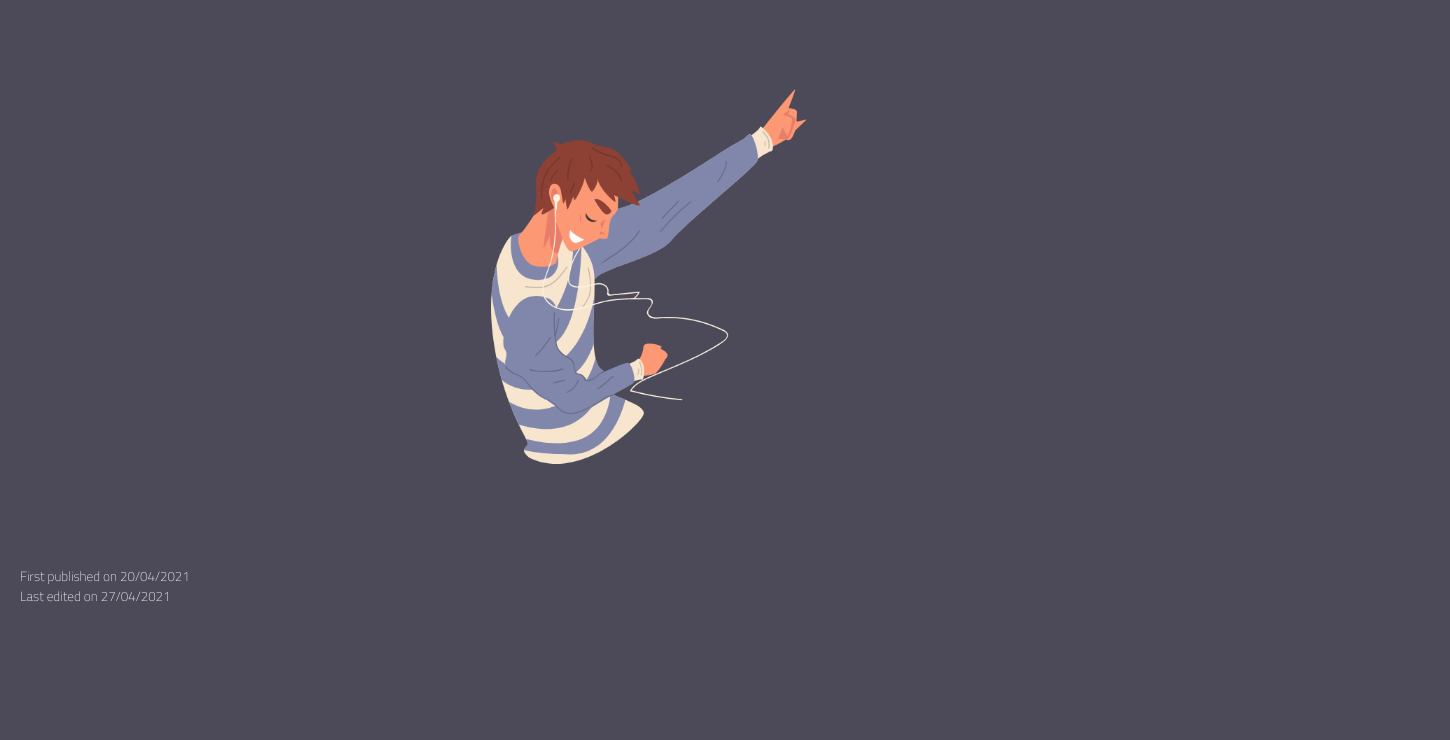
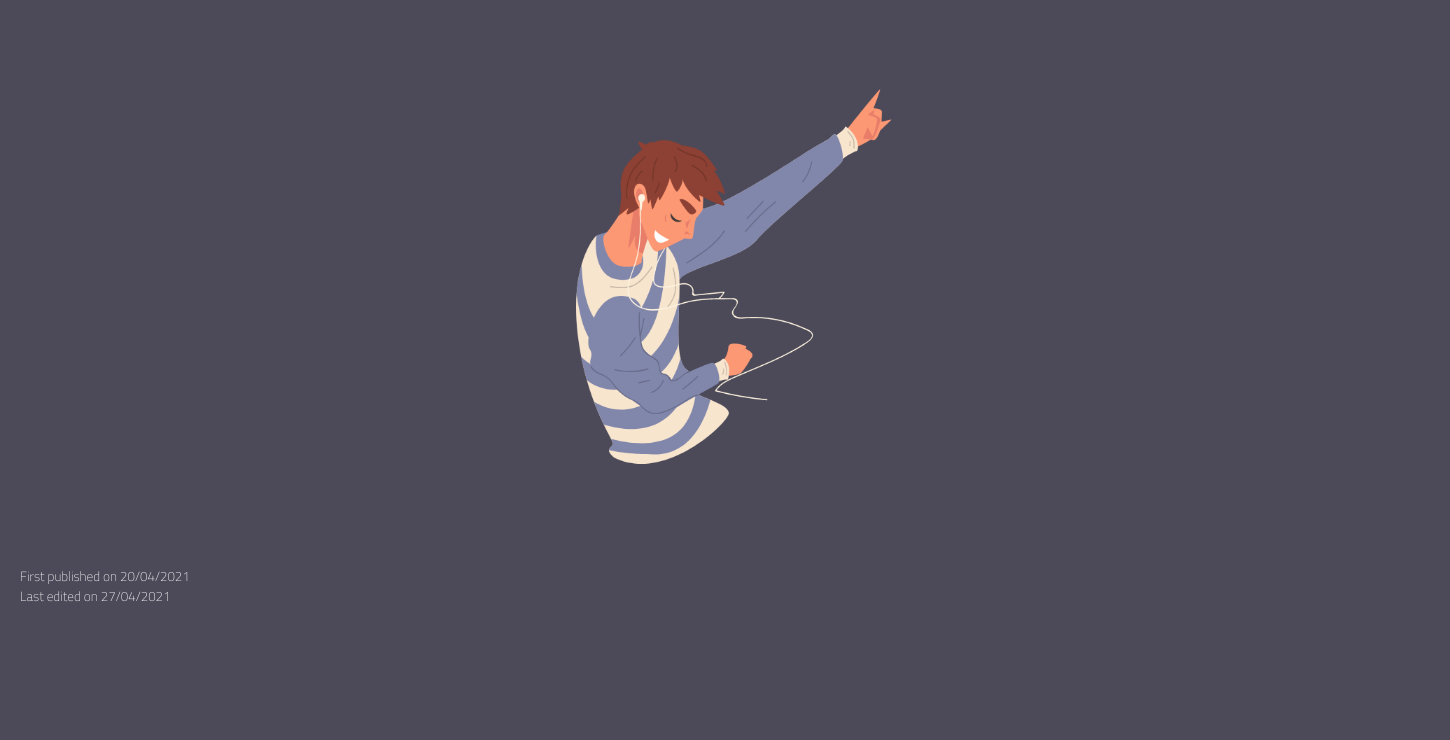
Before and after one commit to zacharychoi-ce/zacharychoi-ce.github.io, a plain HTML site: page index.html in a window 1280 px wide. Shown: the part 277-1017 px from the top of the page, 1450 px wide, since content can reach past the window. Drawn offline with Linux system fonts and the light colour scheme.

Commit message:
update media queries for changing page layout

```diff
--- a/index.html
+++ b/index.html
@@ -3,7 +3,7 @@
 <html>
   <head>
     <title>Zac's blog</title>
-    <meta charset="UTF-8">
+    <meta name="viewport" content="width=device-width, initial-scale=1.0" charset="UTF-8">
     <link rel="preconnect" href="https://fonts.gstatic.com">
     <link href="https://fonts.googleapis.com/css2?family=Titillium+Web:wght@200&display=swap" rel="stylesheet">
     <link href="styles/main.css" rel="stylesheet" type="text/css">
@@ -11,6 +11,7 @@
   </head>
 
   <body>
+    <div class="container">
     <header>
       <div class="topheader">
         <div class="main-name">
@@ -60,6 +61,6 @@
 
 
 
-
+  </div>
   </body>
 </html>
--- a/styles/main.css
+++ b/styles/main.css
@@ -115,3 +115,29 @@ span.b {
     color: black;
     font-weight:bold;
   }
+
+.container {
+    width: 300px;
+    margin: 0 auto;
+}
+
+@media only screen and (min-width:320px) {
+    .container {
+        width:767px;
+        margin: 0 auto;
+    }
+}
+
+@media only screen and (min-width:768px) {
+    .container {
+        width:1199px;
+        margin: 0 auto;
+    }
+}
+
+@media only screen and (min-width:1200px) {
+    .container {
+        width:1450px;
+        margin: 0 auto;
+    }
+}
```
